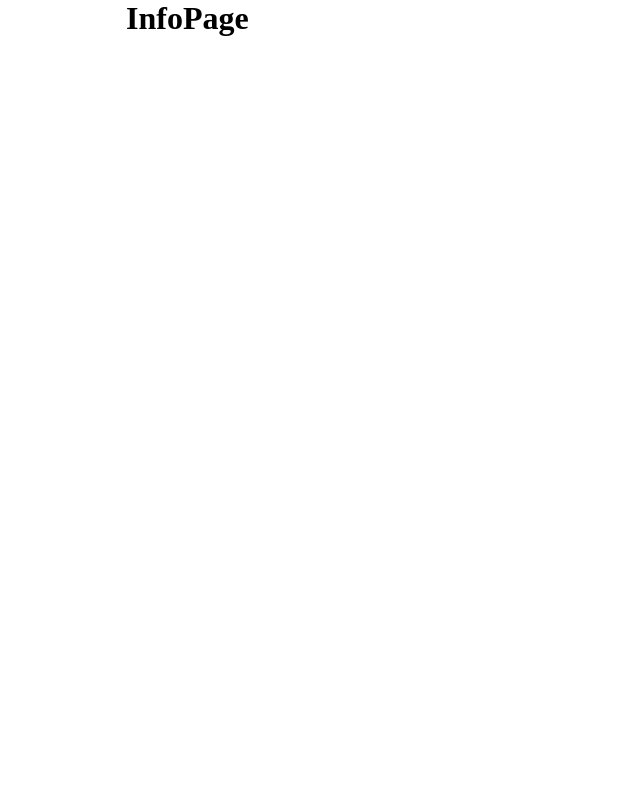
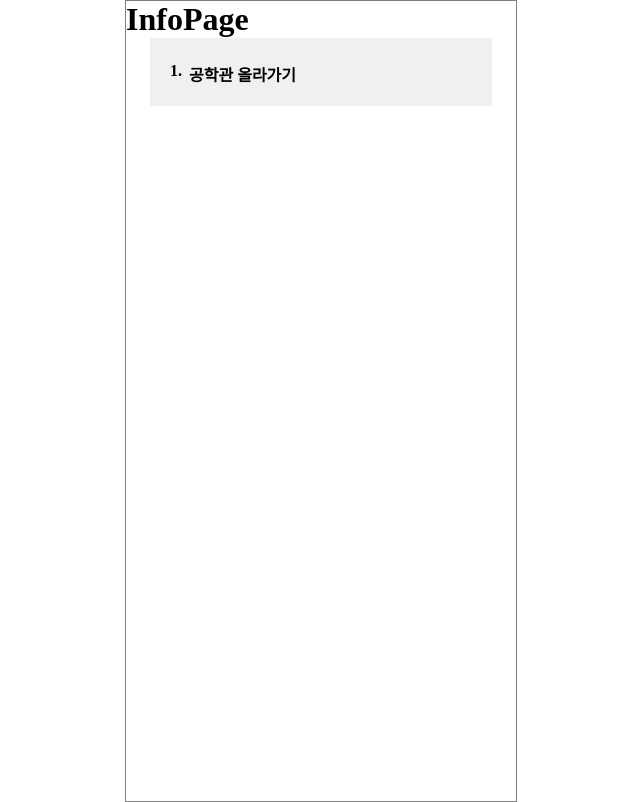
Before and after one commit to SSSSSSu3834/EDAY-FRONT, a React (Create React App) app: page /info/1 in a window 1280 px wide. Shown: the whole page, without its empty margins (319-959 px from the left). Built offline with nearby package versions, Linux system fonts and the light colour scheme; a web font is replaced by a local one.

Commit message:
✨ : 공용 Title 생성 + 회색 바탕 박스

```diff
--- a/package.json
+++ b/package.json
@@ -12,6 +12,7 @@
         "react-icons": "^4.10.1",
         "react-redux": "^8.1.1",
         "react-router-dom": "^6.14.1",
+        "react-script": "^2.0.5",
         "react-scripts": "5.0.1",
         "redux": "^4.2.1",
         "redux-persist": "^6.0.0",
--- /dev/null
+++ b/src/components/_common/Title.js
@@ -0,0 +1,10 @@
+const Title = ({ num, title }) => {
+    return (
+        <div className='Title'>
+            <p>{num}</p>
+            <p>{title}</p>
+        </div>
+    );
+};
+
+export default Title;
--- /dev/null
+++ b/src/components/infopage/BodyBox.js
@@ -0,0 +1,11 @@
+import Title from '../_common/Title';
+
+const BodyBox = () => {
+    return (
+        <div className='BodyBox'>
+            <Title num={'1.'} title={'공학관 올라가기'} />
+        </div>
+    );
+};
+
+export default BodyBox;
--- a/src/pages/InfoPage.jsx
+++ b/src/pages/InfoPage.jsx
@@ -1,10 +1,14 @@
 import React from 'react';
+import BodyBox from '../components/infopage/BodyBox';
 
 const InfoPage = () => {
     return (
-        <>
+        <div className='InfoPage'>
             <h1>InfoPage</h1>
-        </>
+            <div className='box'>
+                <BodyBox />
+            </div>
+        </div>
     );
 };
 
--- a/src/pages/MainPage.jsx
+++ b/src/pages/MainPage.jsx
@@ -1,4 +1,6 @@
 import React from 'react';
+import Btn from '../components/_common/Btn';
+import Title from '../components/_common/Title';
 
 const MainPage = () => {
     return (
@@ -7,6 +9,10 @@ const MainPage = () => {
             <p>어쩌구저쩌구</p>
             <p style={{ fontFamily: 'GothamBold' }}>D-7</p>
             <p style={{ fontFamily: 'NanumBarunpen' }}>어쩌구저쩌구</p>
+
+            {/* 버튼 사용 예시 */}
+            <Btn text={'버튼 생성'} type={'deepGreen'} />
+            <Title num={'1.'} title={'공학관 올라가기'} />
         </>
     );
 };
--- a/src/styles/common.css
+++ b/src/styles/common.css
@@ -11,6 +11,12 @@
         width: 390px;
         margin: 0 auto;
     }
+}
+
+/* 임시로 만들어 놓음  커밋하기 전에 지울것!*/
+.wrapper {
+    border: 1px solid gray;
+    height: 100vh;
 }
 
 /* CSS 변수 정의 */
@@ -222,3 +228,35 @@
     background-color: #eaf3e7;
     color: var(--green3);
 }
+
+/* 공용 추가정보 Title */
+.Title {
+    display: flex;
+    font-family: Pretendard-regular;
+    font-weight: 600;
+    font-size: 16px;
+    margin-top: 12px;
+    margin-bottom: 7.9px;
+    margin-left: 20px;
+    padding-top: 12px;
+    padding-bottom: 12px;
+    padding-right: 30px;
+}
+
+.Title p {
+    margin-right: 7px;
+}
+
+/* BodyBox - 추가정보 페이지의 컴포넌트 */
+.BodyBox {
+    background-color: var(--gray1);
+    width: 342px;
+    display: flex;
+    align-items: center;
+}
+
+.box {
+    display: flex;
+    align-items: center;
+    justify-content: center;
+}
```
Also changed, not shown: 1 other file (tests, documents, lock files or other folders).
